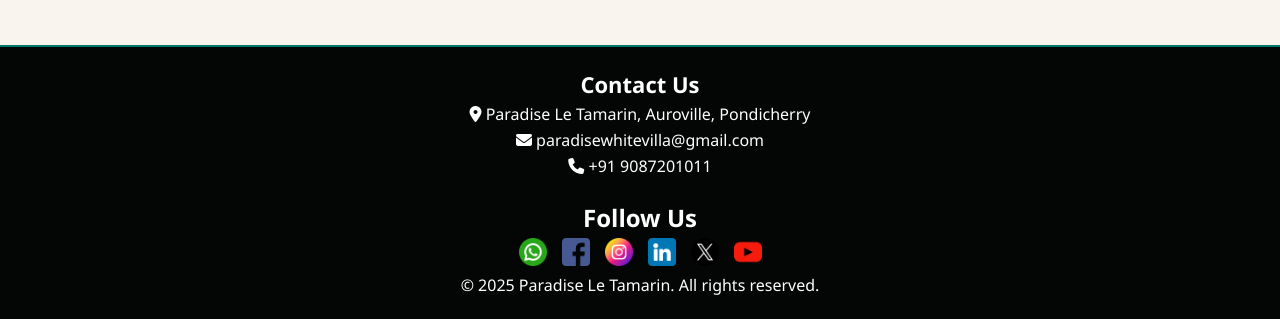
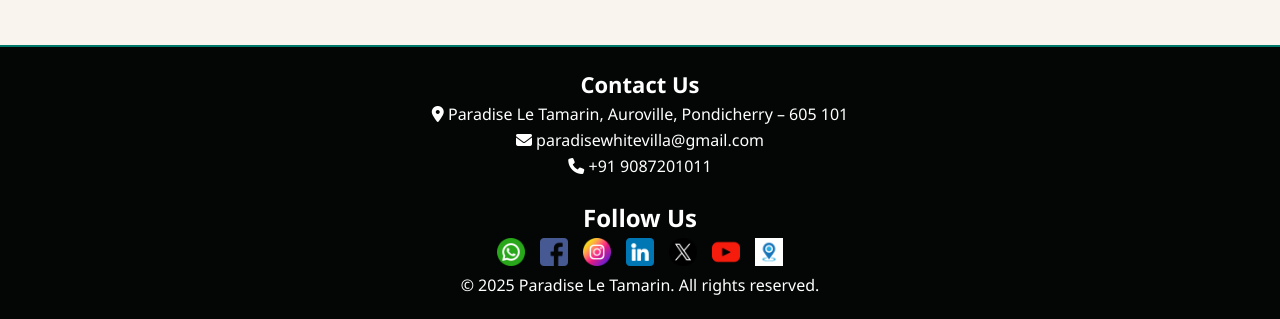
Before and after one commit to karishmasultana-10/paradise-le-tamarin, a plain HTML site: page index.html in a window 1280 px wide. Shown: the part 2369-2688 px from the top of the page. Drawn offline with Linux system fonts and the light colour scheme.

```diff
--- a/index.html
+++ b/index.html
@@ -157,7 +157,7 @@
     <div class="footer-content">
       <div class="contact-info">
         <h4>Contact Us</h4>
-        <p><i class="fas fa-map-marker-alt"></i> Paradise Le Tamarin, Auroville, Pondicherry</p>
+        <p><i class="fas fa-map-marker-alt"></i> Paradise Le Tamarin, Auroville, Pondicherry – 605 101</p>
         <p><i class="fas fa-envelope"></i> paradisewhitevilla@gmail.com</p>
         <p><i class="fas fa-phone"></i> +91 9087201011</p>
       </div>
@@ -171,6 +171,7 @@
           <a href="https://www.linkedin.com/in/aroul-ramasamy-a6a42a32b/" target="_blank"><img src="images/linkedin.png" alt="LinkedIn" /></a>
           <a href="https://x.com/Paradisegroups_" target="_blank"><img src="images/twitter.png" alt="Twitter" /></a>
           <a href="https://www.youtube.com/@paradisegroups.official" target="_blank"><img src="images/youtube.png" alt="Youtube" /></a>
+          <a href="https://g.co/kgs/9mBqCLP" target="_blank"><img src="images/location.jpg" alt="Google My Business" /></a>
         </div>
       </div>
     </div>
```
Also changed, not shown: contact.html (+1 -1 lines), images/contact.png (added), images/location.jpg (added).
